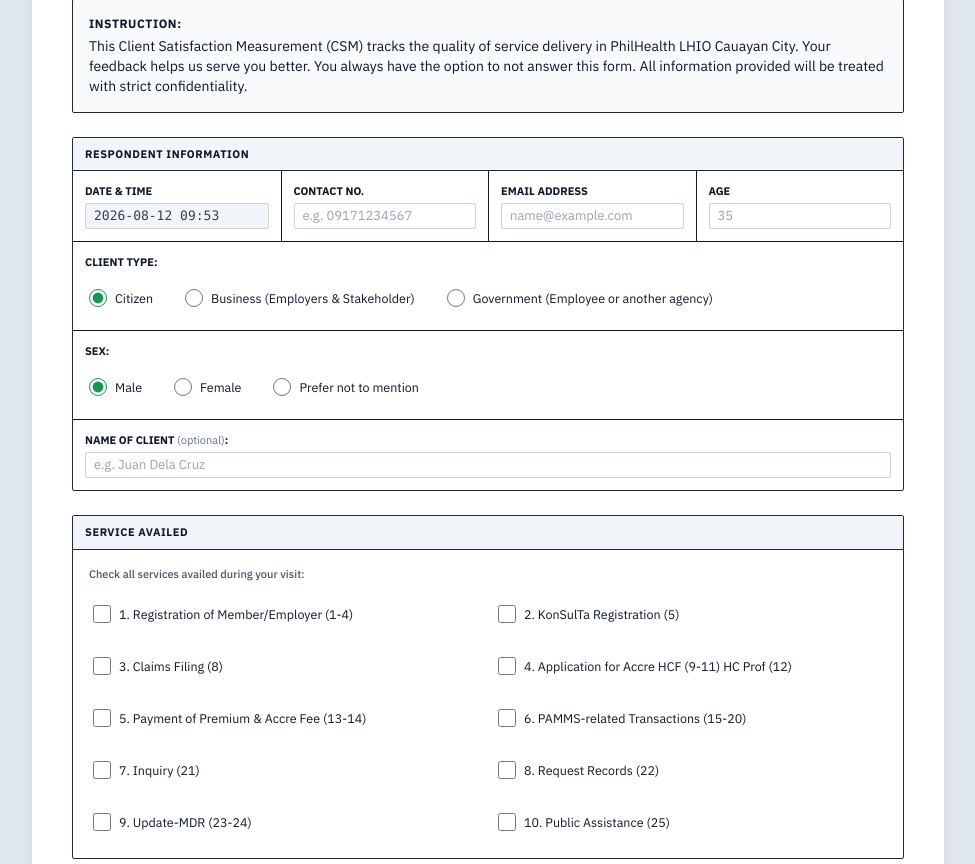
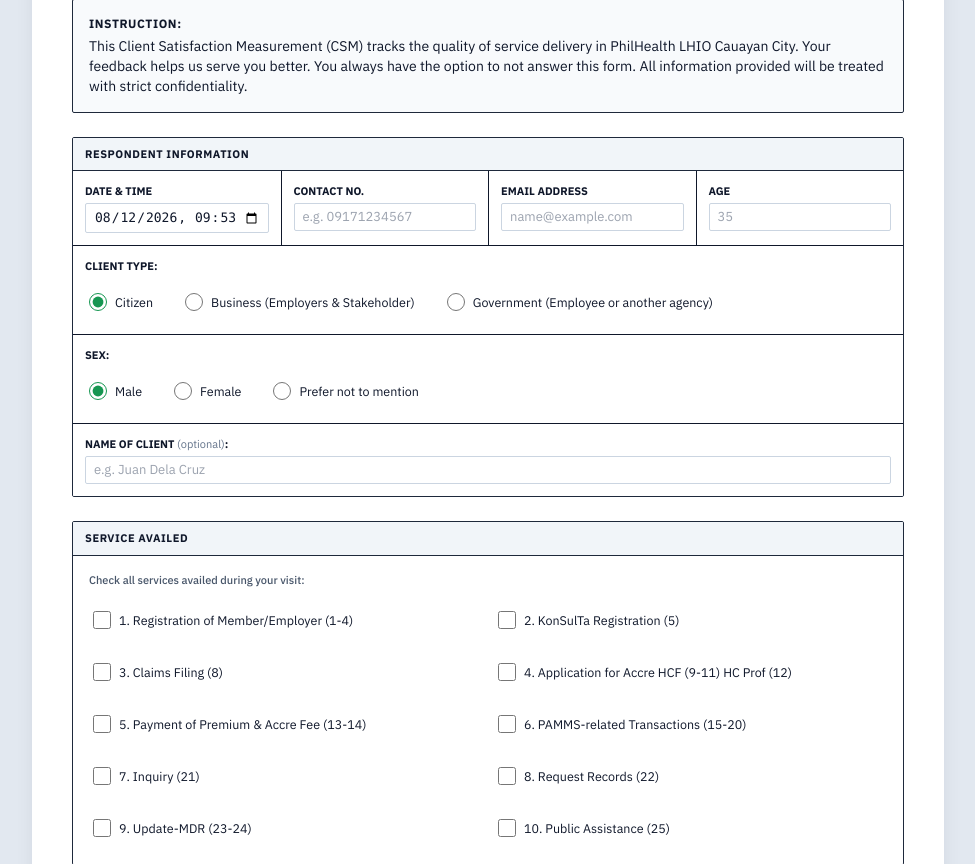
Before and after one commit to WWH16/philhealth-feedback, a Django app: page / in a window 1280 px wide. Shown: the part 314-1178 px from the top of the page, without its empty margins (152-1127 px from the left). Run offline with Django 5.2, Linux system fonts and the light colour scheme; parts of the project's set-up code (start-up, migrations or seed data) failed here and were passed over; some libraries are stand-ins or nearby versions.

Commit message:
fix the date and time picker

```diff
--- a/feedback/static/feedback/css/feedback.css
+++ b/feedback/static/feedback/css/feedback.css
@@ -81,7 +81,7 @@
 
 .csm-paper-input {
   width: 100%;
-  padding: 4px 8px;
+  padding: 5px 8px;
   font-size: 13px;
   border: 1px solid #cbd5e1;
   background: #ffffff;
@@ -92,6 +92,16 @@
   outline: none;
   border-color: var(--g-primary);
   box-shadow: 0 0 0 2px rgba(22, 150, 81, 0.2);
+}
+
+input[type="datetime-local"].csm-paper-input::-webkit-calendar-picker-indicator {
+  cursor: pointer;
+  padding: 2px;
+  border-radius: 2px;
+  transition: opacity 0.15s ease;
+}
+input[type="datetime-local"].csm-paper-input::-webkit-calendar-picker-indicator:hover {
+  background-color: #f1f5f9;
 }
 
 /* ── CHECKBOXES & RADIOS (FORM STYLING & TOUCH TARGETS) ───────────────── */
--- a/feedback/static/feedback/js/feedback.js
+++ b/feedback/static/feedback/js/feedback.js
@@ -7,14 +7,14 @@
 
 function updateDateTime() {
   var dtInput = document.getElementById('dateTime');
-  if (dtInput) {
+  if (dtInput && !dtInput.value) {
     var now = new Date();
     var year = now.getFullYear();
     var month = String(now.getMonth() + 1).padStart(2, '0');
     var day = String(now.getDate()).padStart(2, '0');
     var hours = String(now.getHours()).padStart(2, '0');
     var mins = String(now.getMinutes()).padStart(2, '0');
-    dtInput.value = year + '-' + month + '-' + day + ' ' + hours + ':' + mins;
+    dtInput.value = year + '-' + month + '-' + day + 'T' + hours + ':' + mins;
   }
 }
 
--- a/feedback/templates/feedback/index.html
+++ b/feedback/templates/feedback/index.html
@@ -82,7 +82,7 @@
             <div class="grid grid-cols-1 sm:grid-cols-2 lg:grid-cols-4 divide-y sm:divide-y-0 sm:divide-x divide-slate-900">
               <div class="p-3">
                 <label for="dateTime" class="block text-[11px] font-bold text-slate-900 uppercase mb-1">Date & Time</label>
-                <input type="text" id="dateTime" name="date_time" readonly class="csm-paper-input bg-slate-100 font-mono text-slate-700 cursor-not-allowed">
+                <input type="datetime-local" id="dateTime" name="date_time" class="csm-paper-input font-mono text-slate-900 cursor-pointer">
               </div>
               <div class="p-3">
                 <label for="contactNo" class="block text-[11px] font-bold text-slate-900 uppercase mb-1">Contact No.</label>
```
